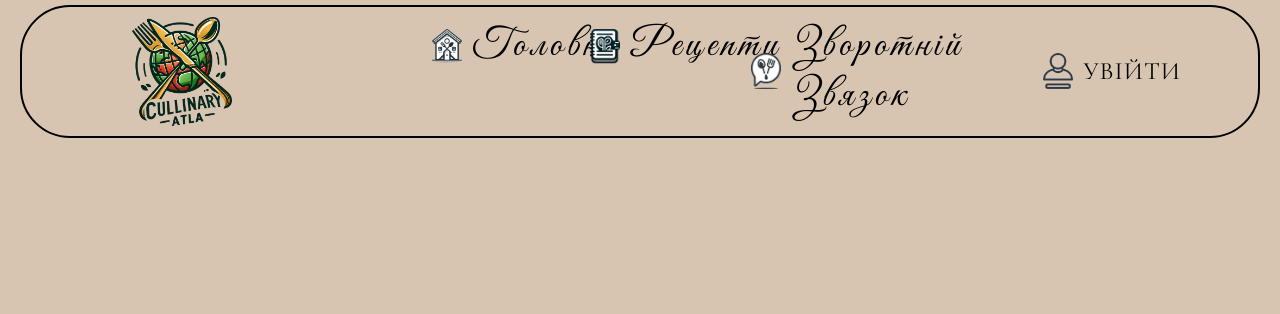
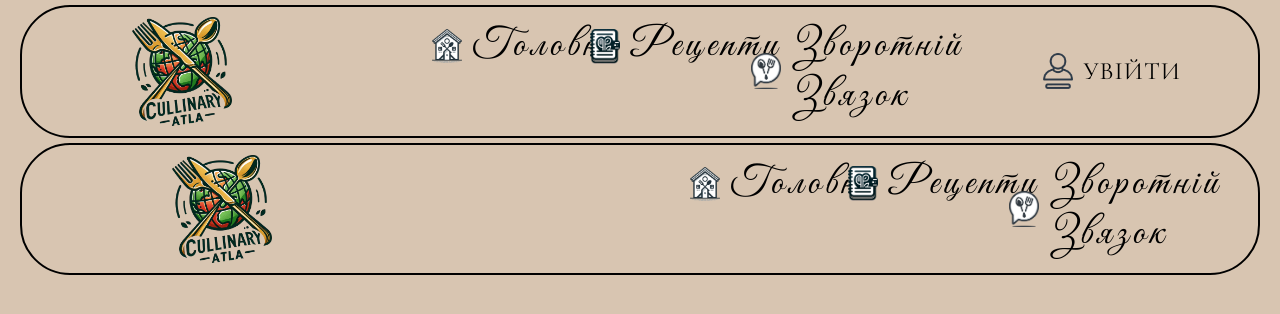
Before and after one commit to artemHrishyn/culinary-atlas, an Angular app: page / in a window 1280 px wide. Shown: the top 314 px of the page. Built offline with nearby package versions, Linux system fonts and the light colour scheme.

Commit message:
add footer component

```diff
--- a/src/app/app.component.html
+++ b/src/app/app.component.html
@@ -1,3 +1,3 @@
 <rca-header></rca-header>
 <main></main>
-<footer></footer>
+<rca-footer></rca-footer>
--- a/src/app/app.component.ts
+++ b/src/app/app.component.ts
@@ -2,6 +2,7 @@ import { Component } from '@angular/core';
 import { CommonModule } from '@angular/common';
 import { RouterOutlet } from '@angular/router';
 import { HeaderComponent } from './components/main-block/header/header.component';
+import { FooterComponent } from './components/main-block/footer/footer.component';
 
 @Component({
   selector: 'rca-root',
@@ -9,7 +10,8 @@ import { HeaderComponent } from './components/main-block/header/header.component
   imports: [
     CommonModule,
     RouterOutlet,
-    HeaderComponent
+    HeaderComponent,
+    FooterComponent
   ],
   templateUrl: './app.component.html',
   styleUrl: './app.component.scss'
--- /dev/null
+++ b/src/app/components/main-block/footer/footer.component.html
@@ -0,0 +1,24 @@
+<div class="footer">
+    <img src="../../../../assets/logo.png" alt="logo" class="logo">
+
+    <ul>
+        <li>
+            <p>
+                <img src="../../../../assets/icon/home.png" alt="home">
+                головна
+            </p>
+        </li>
+        <li>
+            <p>
+                <img src="../../../../assets/icon/recept.png" alt="recept">
+                рецепти
+            </p>
+        </li>
+        <li>
+            <p>
+                <img src="../../../../assets/icon/contacts.png" alt="contacts">
+                зворотній звязок
+            </p>
+        </li>
+    </ul>
+</div>
--- /dev/null
+++ b/src/app/components/main-block/footer/footer.component.scss
@@ -0,0 +1,44 @@
+.footer{
+    display: grid;
+    grid-template-columns: 1fr 1fr;
+    grid-gap: 100px;
+    align-items: center;
+    border: 2px solid #000;
+    border-radius: 50px;
+    margin: 5px 20px;
+    padding: 10px 50px;
+}
+
+.logo{
+    margin-left: 100px;
+    max-width: 100px;
+}
+
+ul{
+    list-style: none;
+    display: flex;
+    justify-content: space-between;
+
+    li{
+        position: relative;
+        font-family: "Great Vibes", serif;
+        text-transform: capitalize;
+        letter-spacing: 4px;
+        font-size: 40px;
+        cursor: pointer;
+
+        &:hover {
+            color: red;
+        }
+
+        p{
+            display: flex;
+            align-items: center;
+
+            img{
+                max-width: 30px;
+                margin-right: 10px;
+            }
+        }
+    }
+}
```
Also changed, not shown: src/app/components/main-block/footer/footer.component.ts (added, +12 -0 lines), src/app/components/main-block/header/header.component.html (+0 -10 lines).
